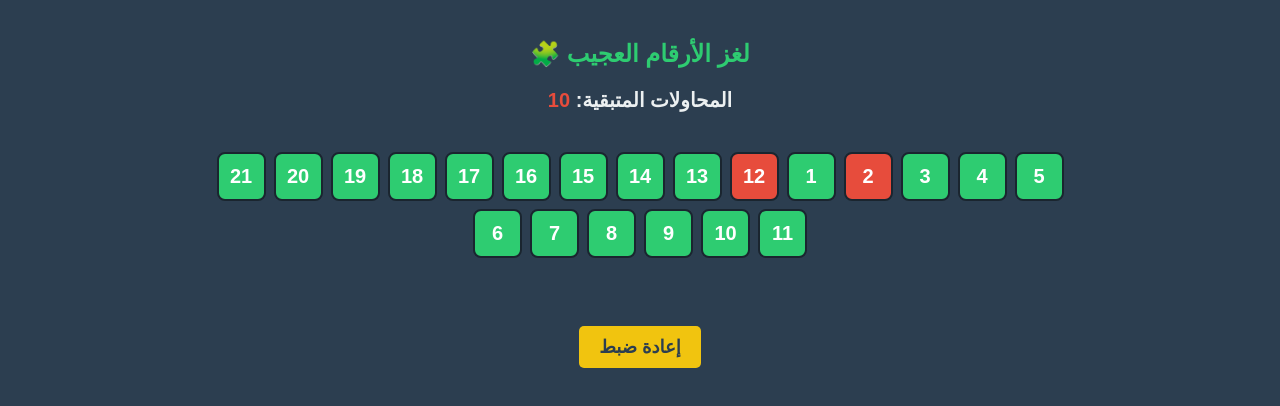
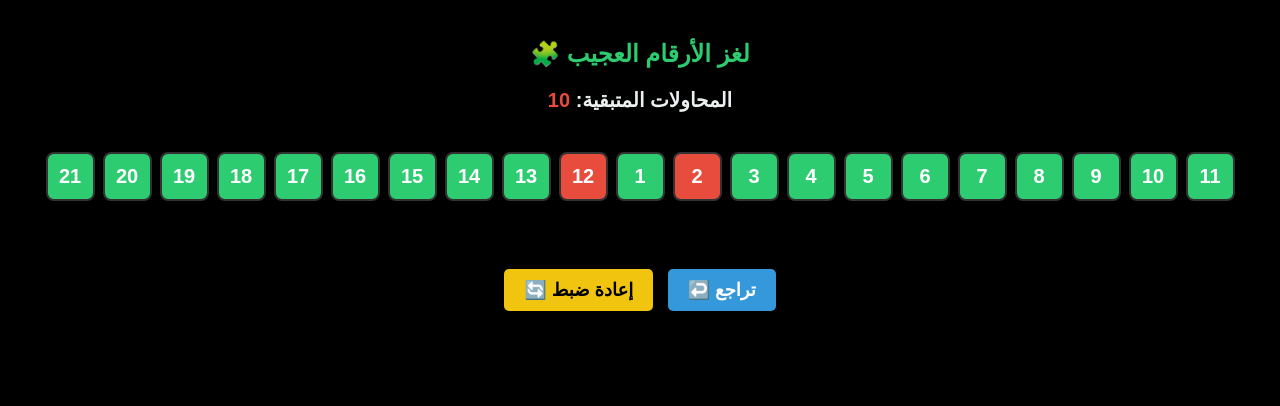
Before and after one commit to WewForGoods/game-22, a plain HTML site: page index.html in a window 1280 px wide. Both pictures are taken after a click on the button "ابدأ اللعب". Drawn offline with Linux system fonts and the light colour scheme.

Commit message:
Update index.html

```diff
--- a/index.html
+++ b/index.html
@@ -6,7 +6,7 @@
     <title>لغز الأرقام</title>
     <style>
         body {
-            background-color: #2c3e50;
+            background-color: #000000; /* خلفية سوداء */
             color: #ecf0f1;
             font-family: Arial, sans-serif;
             text-align: center;
@@ -20,35 +20,50 @@
             font-size: 18px;
             text-align: center;
             border-radius: 5px;
-            border: 2px solid #34495e;
+            border: 2px solid #333;
             margin: 10px;
             width: 150px;
-            background-color: #ecf0f1;
+            background-color: #1a1a1a;
+            color: white;
         }
         button {
             padding: 10px 20px;
             font-size: 18px;
             cursor: pointer;
             background-color: #2ecc71;
-            color: #2c3e50;
+            color: #000;
             border: none;
             border-radius: 5px;
             font-weight: bold;
+            margin: 5px;
         }
         button:hover { background-color: #27ae60; }
+        .btn-undo { background-color: #3498db; color: white; }
+        .btn-undo:hover { background-color: #2980b9; }
+        .btn-reset { background-color: #f1c40f; color: #000; }
+
+        .board-container {
+            width: 100%;
+            overflow-x: auto; /* سكرول أفقي عشان ما يخرب الشكل */
+            padding-bottom: 15px;
+            margin-top: 40px;
+        }
 
         .board {
             display: flex;
-            flex-wrap: wrap;
-            justify-content: center;
+            flex-wrap: nowrap; /* صف واحد */
+            justify-content: flex-start;
             gap: 8px;
-            margin-top: 40px;
-            max-width: 900px;
-            margin-left: auto;
-            margin-right: auto;
-            /* اتجاه من اليسار لليمين عشان يطابق صورتك المقلوبة */
-            direction: ltr;
+            width: max-content;
+            margin: 0 auto;
+            direction: ltr; /* من اليسار لليمين */
         }
+
+        /* تجميل شكل السكرول */
+        .board-container::-webkit-scrollbar { height: 10px; }
+        .board-container::-webkit-scrollbar-track { background: #1a1a1a; border-radius: 5px; }
+        .board-container::-webkit-scrollbar-thumb { background: #555; border-radius: 5px; }
+
         .cell {
             width: 45px;
             height: 45px;
@@ -59,9 +74,10 @@
             font-weight: bold;
             border-radius: 8px;
             cursor: pointer;
-            border: 2px solid #1a252f;
+            border: 2px solid #333;
             color: #fff;
             transition: background-color 0.2s;
+            flex-shrink: 0; /* يمنع المربعات من الانكماش */
         }
         .green { background-color: #2ecc71; }
         .red { background-color: #e74c3c; }
@@ -96,19 +112,21 @@
             المحاولات المتبقية: <span id="attempts-display" style="color: #e74c3c;">0</span>
         </div>
 
-        <div class="board" id="board"></div>
+        <div class="board-container">
+            <div class="board" id="board"></div>
+        </div>
 
         <div id="message"></div>
 
         <br>
-        <button onclick="resetSetup()" style="margin-top: 20px; background-color: #f1c40f;">إعادة ضبط</button>
+        <button onclick="undoMove()" class="btn-undo">تراجع ↩️</button>
+        <button onclick="resetSetup()" class="btn-reset">إعادة ضبط 🔄</button>
     </div>
 
     <script>
-        // الترتيب الغريب حقكم
         const sequence = [21, 20, 19, 18, 17, 16, 15, 14, 13, 12, 1, 2, 3, 4, 5, 6, 7, 8, 9, 10, 11];
-        // حالة كل رقم: true = أخضر، false = أحمر
         let state = [];
+        let moveHistory = []; // مصفوفة لحفظ السجل عشان التراجع
         let maxAttempts = 0;
         let currentAttempts = 0;
         let isGameOver = false;
@@ -124,16 +142,14 @@
 
             currentAttempts = maxAttempts;
             isGameOver = false;
+            moveHistory = []; // تصفير السجل مع كل لعبة جديدة
+
             document.getElementById('message').innerText = "";
             document.getElementById('attempts-display').innerText = currentAttempts;
 
-            // تهيئة المصفوفة كلها خضراء (true)
             state = new Array(sequence.length).fill(true);
-
-            // في رسمتك: رقم 12 ورقم 2 لونهم أحمر.
-            // رقم 12 الاندكس حقه 9، ورقم 2 الاندكس حقه 11
-            state[9] = false;
-            state[11] = false;
+            state[9] = false; // رقم 12 أحمر
+            state[11] = false; // رقم 2 أحمر
 
             document.getElementById('setup-section').classList.add('hidden');
             document.getElementById('game-section').classList.remove('hidden');
@@ -157,15 +173,21 @@
         function handleCellClick(index) {
             if(isGameOver) return;
 
-            // نعكس حالة المربع نفسه
+            // حفظ الحالة الحالية في السجل قبل أي تغيير
+            moveHistory.push({
+                stateCopy: [...state],
+                attemptsCopy: currentAttempts
+            });
+
+            // تغيير حالة المربع
             state[index] = !state[index];
 
-            // نعكس جاره اللي يساره (إذا موجود)
+            // الجار الأيسر
             if(index > 0) {
                 state[index - 1] = !state[index - 1];
             }
 
-            // نعكس جاره اللي يمينه (إذا موجود)
+            // الجار الأيمن
             if(index < state.length - 1) {
                 state[index + 1] = !state[index + 1];
             }
@@ -176,8 +198,25 @@
             checkWinCondition();
         }
 
+        function undoMove() {
+            if(moveHistory.length === 0) {
+                alert("ما فيه حركات سابقة تتراجع عنها يا كابتن!");
+                return;
+            }
+
+            // استرجاع آخر حالة من السجل
+            const lastMove = moveHistory.pop();
+            state = [...lastMove.stateCopy];
+            currentAttempts = lastMove.attemptsCopy;
+
+            isGameOver = false; // لو كان خسران يتصفر اللعب
+            document.getElementById('message').innerText = "";
+            document.getElementById('attempts-display').innerText = currentAttempts;
+
+            renderBoard();
+        }
+
         function checkWinCondition() {
-            // نشيك إذا كل المصفوفة صارت true (خضراء)
             const isWin = state.every(val => val === true);
 
             if(isWin) {
```
